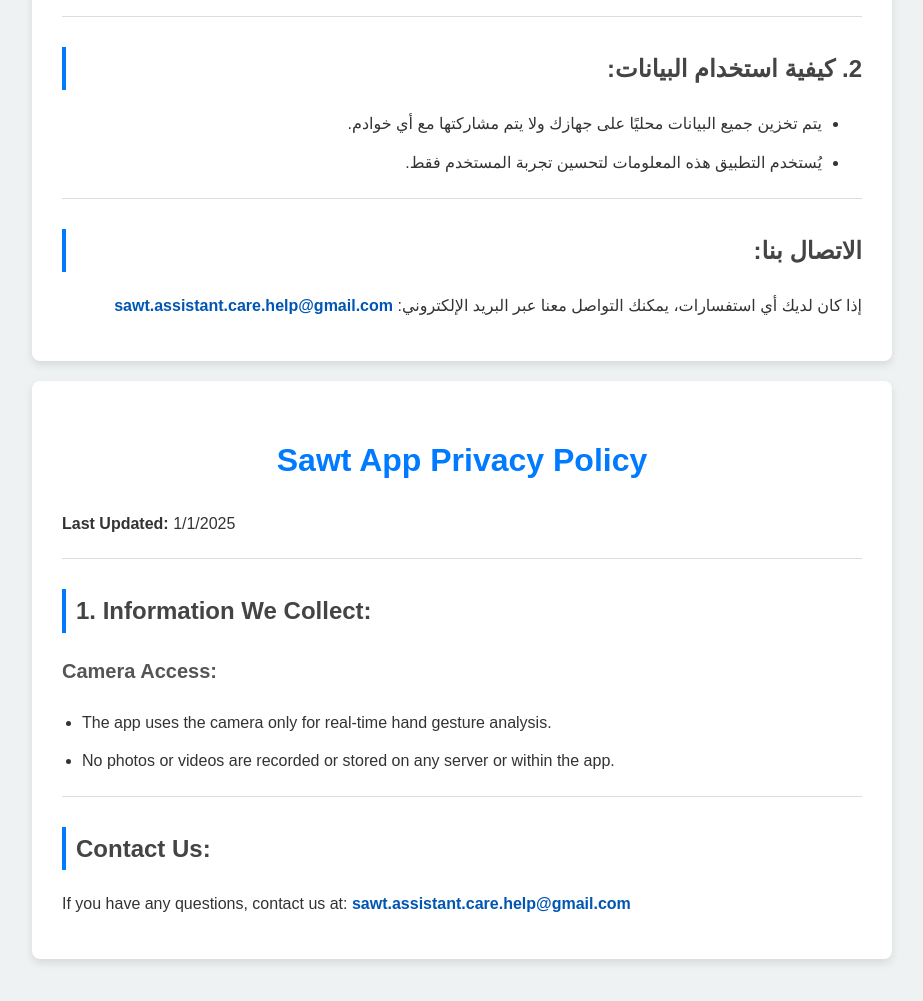
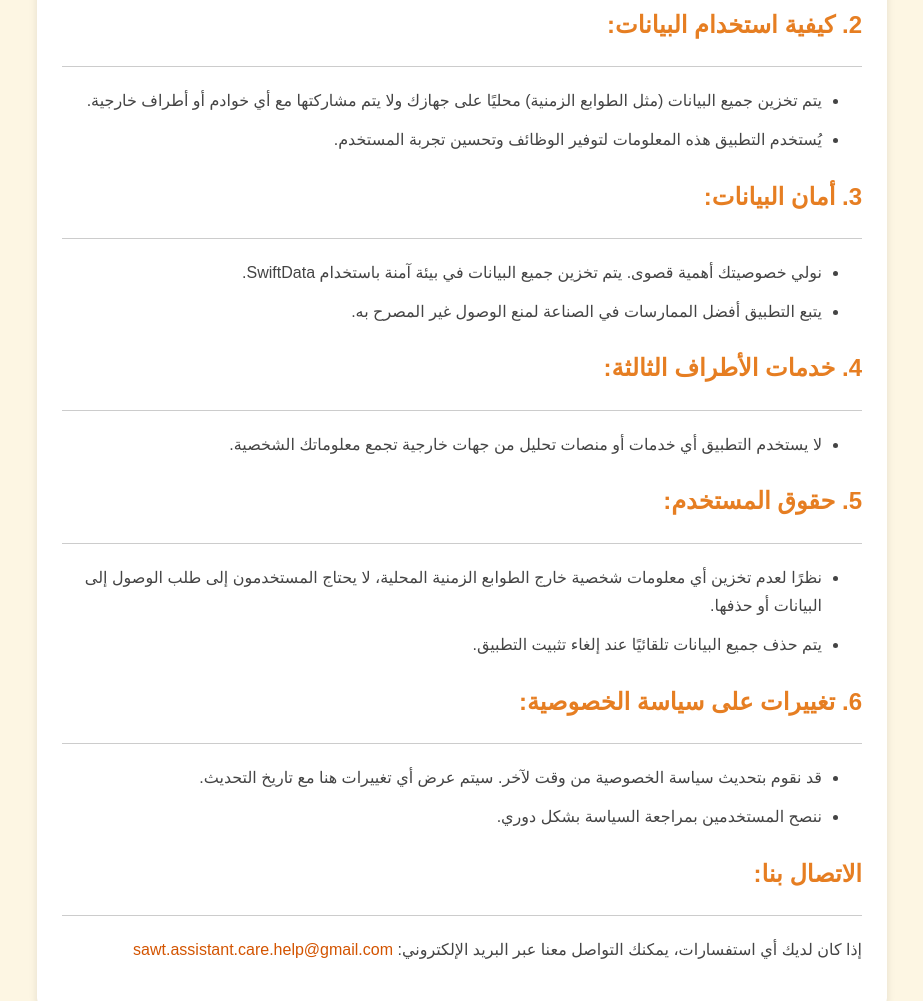
Before and after one commit to iFatma2/Privacy-Policy, a plain HTML site: page index.html in a window 1280 px wide. Shown: the part 622-1623 px from the top of the page, without its empty margins (178-1101 px from the left). Drawn offline with Linux system fonts and the light colour scheme.

Commit message:
Update index.html

```diff
--- a/index.html
+++ b/index.html
@@ -5,97 +5,83 @@
   <meta name="viewport" content="width=device-width, initial-scale=1.0">
   <title>سياسة الخصوصية - تطبيق صّوت</title>
   <style>
-    /* تصميم عام للصفحة */
     body {
-      font-family: 'Tajawal', Arial, sans-serif;
-      background-color: #eef2f3;
+      font-family: Arial, sans-serif;
+      background-color: #fdf6e3;
       margin: 0;
       padding: 20px;
       line-height: 1.8;
-      color: #333;
+      color: #444;
     }
 
-    /* صندوق المحتوى */
-    .container {
-      max-width: 800px;
-      margin: 20px auto;
-      background: white;
-      padding: 30px;
-      border-radius: 8px;
-      box-shadow: 0 4px 8px rgba(0, 0, 0, 0.1);
-    }
-
-    /* تنسيق النصوص */
-    h1 {
-      font-size: 2rem;
-      color: #007bff;
-      text-align: center;
-      margin-bottom: 20px;
-    }
-
-    h2 {
-      font-size: 1.5rem;
-      color: #444;
-      border-left: 4px solid #007bff;
-      padding-left: 10px;
-      margin-top: 30px;
-    }
-
-    h3 {
-      font-size: 1.25rem;
-      color: #555;
-      margin-top: 20px;
-    }
-
-    p, ul, li {
-      font-size: 1rem;
-      margin: 10px 0;
-    }
-
-    ul {
-      padding-left: 20px;
-    }
-
-    li {
-      margin-bottom: 8px;
-    }
-
-    a {
-      color: #007bff;
-      text-decoration: none;
-    }
-
-    a:hover {
-      text-decoration: underline;
-    }
-
-    /* إضافة خطوط فاصلة */
-    hr {
-      border: 0;
-      border-top: 1px solid #ddd;
-      margin: 20px 0;
-    }
-
-    /* التنسيق للنصوص العربية */
+    /* تنسيق النصوص العربية */
     .arabic {
       direction: rtl;
       text-align: right;
     }
 
-    /* التنسيق للنصوص الإنجليزية */
+    /* تنسيق النصوص الإنجليزية */
     .english {
       direction: ltr;
       text-align: left;
     }
 
-    /* تحسين الروابط */
+    .container {
+      max-width: 800px;
+      margin: auto;
+      background: #fff;
+      padding: 25px;
+      box-shadow: 0 4px 8px rgba(0, 0, 0, 0.1);
+      border-radius: 8px;
+      margin-bottom: 20px;
+    }
+
+    h1 {
+      color: #d35400;
+      text-align: center;
+    }
+
+    h2 {
+      color: #e67e22;
+      margin-top: 20px;
+    }
+
+    ul {
+      margin-left: 20px;
+      padding-left: 0;
+    }
+
+    li {
+      margin-bottom: 10px;
+    }
+
+    hr {
+      border: none;
+      height: 1px;
+      background-color: #ccc;
+      margin: 20px 0;
+    }
+
+    /* الخطوط الفاصلة للعربية */
+    .arabic hr {
+      margin-left: auto;
+      margin-right: 0;
+    }
+
+    /* الخطوط الفاصلة للإنجليزية */
+    .english hr {
+      margin-right: auto;
+      margin-left: 0;
+    }
+
     a {
-      font-weight: bold;
-      color: #0056b3;
+      color: #d35400;
+      text-decoration: none;
+      transition: color 0.3s ease;
     }
 
     a:hover {
-      color: #003f88;
+      color: #e67e22;
     }
   </style>
 </head>
@@ -105,14 +91,14 @@
   <div class="container arabic">
     <h1>سياسة الخصوصية لتطبيق صّوت</h1>
     <p><strong>آخر تحديث:</strong> <span id="last-updated-ar"></span></p>
-    <hr>
 
     <h2>1. المعلومات التي نجمعها:</h2>
+    <hr>
     <h3>الوصول إلى الكاميرا:</h3>
     <ul>
       <li>يستخدم التطبيق الكاميرا فقط لتحليل الحركات اليدوية في الوقت الفعلي.</li>
       <li>لا يتم تسجيل أو تخزين أي صور أو فيديوهات على أي خادم أو داخل التطبيق.</li>
-      <li>يتم حفظ وقت بداية ونهاية جلسة الكشف محليًا باستخدام Swift Data لتحسين الأداء.</li>
+      <li>يتم حفظ وقت بداية ونهاية جلسة الكشف محليًا باستخدام Swift Data لتحسين الأداء. ولا يتم مشاركة هذه البيانات مع أي طرف ثالث.</li>
     </ul>
 
     <h3>إدخال النص:</h3>
@@ -120,35 +106,99 @@
       <li>يتم استخدام النص الذي يدخله المستخدم فقط لتحويله إلى فيديو.</li>
       <li>يُعالج النص محليًا ولا يتم تخزينه أو مشاركته بعد انتهاء التفاعل.</li>
     </ul>
-    <hr>
 
     <h2>2. كيفية استخدام البيانات:</h2>
+    <hr>
     <ul>
-      <li>يتم تخزين جميع البيانات محليًا على جهازك ولا يتم مشاركتها مع أي خوادم.</li>
-      <li>يُستخدم التطبيق هذه المعلومات لتحسين تجربة المستخدم فقط.</li>
+      <li>يتم تخزين جميع البيانات (مثل الطوابع الزمنية) محليًا على جهازك ولا يتم مشاركتها مع أي خوادم أو أطراف خارجية.</li>
+      <li>يُستخدم التطبيق هذه المعلومات لتوفير الوظائف وتحسين تجربة المستخدم.</li>
     </ul>
+
+    <h2>3. أمان البيانات:</h2>
     <hr>
+    <ul>
+      <li>نولي خصوصيتك أهمية قصوى. يتم تخزين جميع البيانات في بيئة آمنة باستخدام SwiftData.</li>
+      <li>يتبع التطبيق أفضل الممارسات في الصناعة لمنع الوصول غير المصرح به.</li>
+    </ul>
+
+    <h2>4. خدمات الأطراف الثالثة:</h2>
+    <hr>
+    <ul>
+      <li>لا يستخدم التطبيق أي خدمات أو منصات تحليل من جهات خارجية تجمع معلوماتك الشخصية.</li>
+    </ul>
+
+    <h2>5. حقوق المستخدم:</h2>
+    <hr>
+    <ul>
+      <li>نظرًا لعدم تخزين أي معلومات شخصية خارج الطوابع الزمنية المحلية، لا يحتاج المستخدمون إلى طلب الوصول إلى البيانات أو حذفها.</li>
+      <li>يتم حذف جميع البيانات تلقائيًا عند إلغاء تثبيت التطبيق.</li>
+    </ul>
+
+    <h2>6. تغييرات على سياسة الخصوصية:</h2>
+    <hr>
+    <ul>
+      <li>قد نقوم بتحديث سياسة الخصوصية من وقت لآخر. سيتم عرض أي تغييرات هنا مع تاريخ التحديث.</li>
+      <li>ننصح المستخدمين بمراجعة السياسة بشكل دوري.</li>
+    </ul>
 
     <h2>الاتصال بنا:</h2>
-    <p>إذا كان لديك أي استفسارات، يمكنك التواصل معنا عبر البريد الإلكتروني: <a href="mailto:sawt.assistant.care.help@gmail.com">sawt.assistant.care.help@gmail.com</a></p>
+    <hr>
+    <p>إذا كان لديك أي استفسارات، يمكنك التواصل معنا عبر البريد الإلكتروني: <a href="sawt.assistant.care.help@gmail.com">sawt.assistant.care.help@gmail.com</a></p>
   </div>
 
   <!-- قسم النص الإنجليزي -->
   <div class="container english">
     <h1>Sawt App Privacy Policy</h1>
     <p><strong>Last Updated:</strong> <span id="last-updated-en"></span></p>
-    <hr>
 
     <h2>1. Information We Collect:</h2>
-    <h3>Camera Access:</h3>
+    <hr>
+    <p><strong>Camera Access:</strong></p>
     <ul>
       <li>The app uses the camera only for real-time hand gesture analysis.</li>
-      <li>No photos or videos are recorded or stored on any server or within the app.</li>
+      <li><strong>No photos or videos are recorded or stored</strong> on any server or within the app.</li>
+      <li>Only the <strong>start and end times</strong> of the gesture detection session are saved locally using <strong>Swift Data</strong> to improve the app’s performance. These timestamps are not shared with any third parties.</li>
     </ul>
+
+    <p><strong>Text Input:</strong></p>
+    <ul>
+      <li>When users input text to receive a translation into video, the text is used solely for this purpose. It is processed locally and not stored or shared beyond the immediate interaction.</li>
+    </ul>
+
+    <h2>2. How We Use Your Data:</h2>
     <hr>
+    <ul>
+      <li>All data collected (e.g., timestamps) is stored <strong>locally on your device</strong> and never shared or transmitted to external servers or third parties.</li>
+      <li>The app uses this information only to provide functionality and improve the user experience.</li>
+    </ul>
+
+    <h2>3. Data Security:</h2>
+    <hr>
+    <ul>
+      <li>We prioritize your privacy. All data is stored locally in a secure environment provided by <strong>SwiftData</strong>, and the app follows industry best practices to prevent unauthorized access.</li>
+    </ul>
+
+    <h2>4. Third-Party Services:</h2>
+    <hr>
+    <ul>
+      <li>This app does not use or integrate with third-party services or analytics platforms that collect your personal information.</li>
+    </ul>
+
+    <h2>5. User Rights:</h2>
+    <hr>
+    <ul>
+      <li>As the app stores no personal information beyond local timestamps, users do not need to request data access or deletion. All data stays on the device and is removed automatically when the app is uninstalled.</li>
+    </ul>
+
+    <h2>6. Changes to This Policy:</h2>
+    <hr>
+    <ul>
+      <li>We may update this Privacy Policy from time to time. Any changes will be reflected here, with the updated date listed above. We encourage users to review the policy periodically.</li>
+    </ul>
 
     <h2>Contact Us:</h2>
-    <p>If you have any questions, contact us at: <a href="mailto:sawt.assistant.care.help@gmail.com">sawt.assistant.care.help@gmail.com</a></p>
+    <hr>
+    <p>If you have any questions, contact us at: <a href="sawt.assistant.care.help@gmail.com">sawt.assistant.care.help@gmail.com</a></p>
   </div>
 
   <script>
@@ -161,5 +211,6 @@
     document.getElementById('last-updated-ar').textContent = formattedDate;
     document.getElementById('last-updated-en').textContent = today.toLocaleDateString('en-US');
   </script>
+
 </body>
 </html>
```
